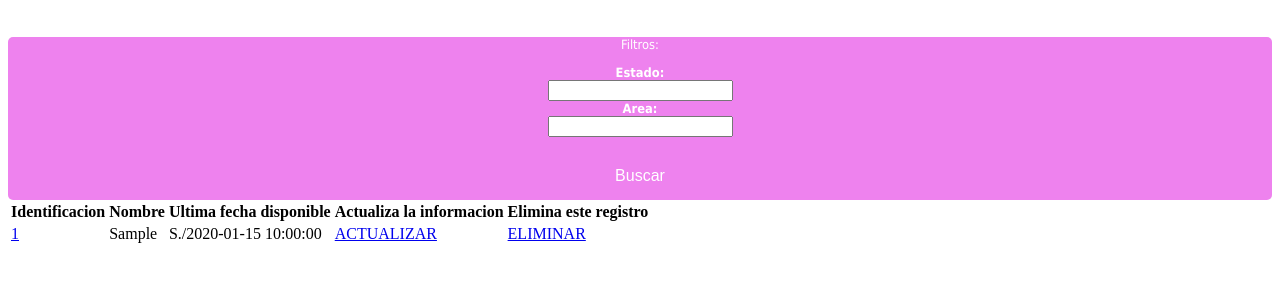
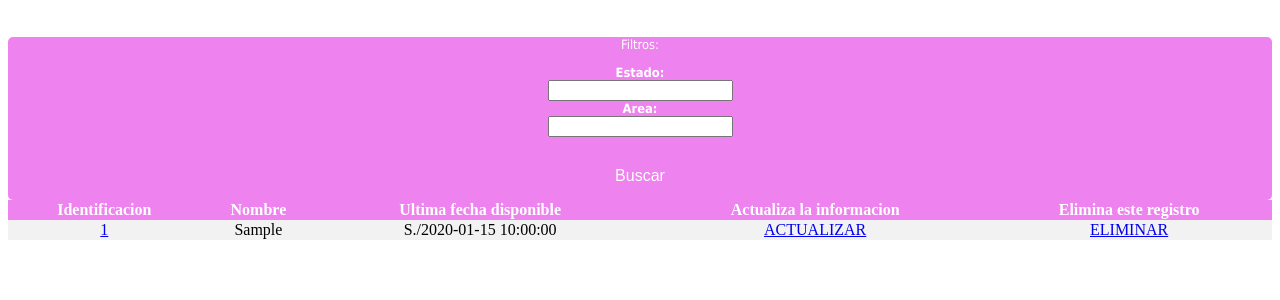
Before and after one commit to ErikAlc-cyber/Hackathon_INAI, a PHP site: the page made by Codigo/views/DNE.php in a window 1280 px wide. Shown: the part 416-716 px from the top of the page. Run offline with PHP 8.4, Linux system fonts and the light colour scheme; the template is opened without the code that fills it: most values are stand-ins (such as "Sample title", 1, 10 or a date in 2020).

Commit message:
'frontend tabla'

```diff
--- a/Codigo/css/index.css
+++ b/Codigo/css/index.css
@@ -19,11 +19,6 @@ ul {
 li {
   float: left;
 }
-
-p{
-
-}
-
 li a {
   display: block;
   color: black;
@@ -57,10 +52,6 @@ li a:hover:not(.active) {
   background-color: #DD3EF3;
 }
 
-.logo{
-
-}
-
 div.articulo{
   border-style: solid;
   border-width: 2px;
@@ -85,6 +76,21 @@ div.menu{
   font-family: Tahoma, Verdana, sans-serif;
 }
 
+table.datos{
+  border-collapse: collapse;
+  width: 100%;
+  text-align: center;
+}
+
+th{
+  background-color: #EE82EE;
+  color: white;
+}
+
 p{
   font-weight: normal;
 }
+
+tr:nth-child(even) {
+  background-color: #f2f2f2;
+}
--- a/Codigo/database/index.sql
+++ b/Codigo/database/index.sql
@@ -27,6 +27,8 @@ CREATE TABLE IF NOT EXISTS CONTACTO (
 ALTER TABLE VACANTE ADD FOREIGN KEY (id_contacto) REFERENCES CONTACTO (id_contacto);
 INSERT INTO CONTACTO VALUES (1, 'calle 5 Norte', '5621234545', 'derechos_humano@gmail.com');
 INSERT INTO VACANTE VALUES  (12365720, 'COMISION ESTATAL DE DERECHOS HUMANOS DEL ESTADO DE AGUASCALIENTES', '2021/04/25', 'Trimestral', 1, 1, 2,'Coordinación Administrativa','',1 );
+INSERT INTO CONTACTO VALUES (2, 'calle 5 Norte', '5621234545', 'derechos_humano@gmail.com');
+INSERT INTO VACANTE VALUES  (12365721, 'COMISION ESTATAL DE DERECHOS ANIMALES DEL ESTADO DE AGUASCALIENTES', '2021/04/25', 'Trimestral', 1, 1, 2,'Coordinación Administrativa','',1 );
 
 DESCRIBE VACANTE;
 
```
